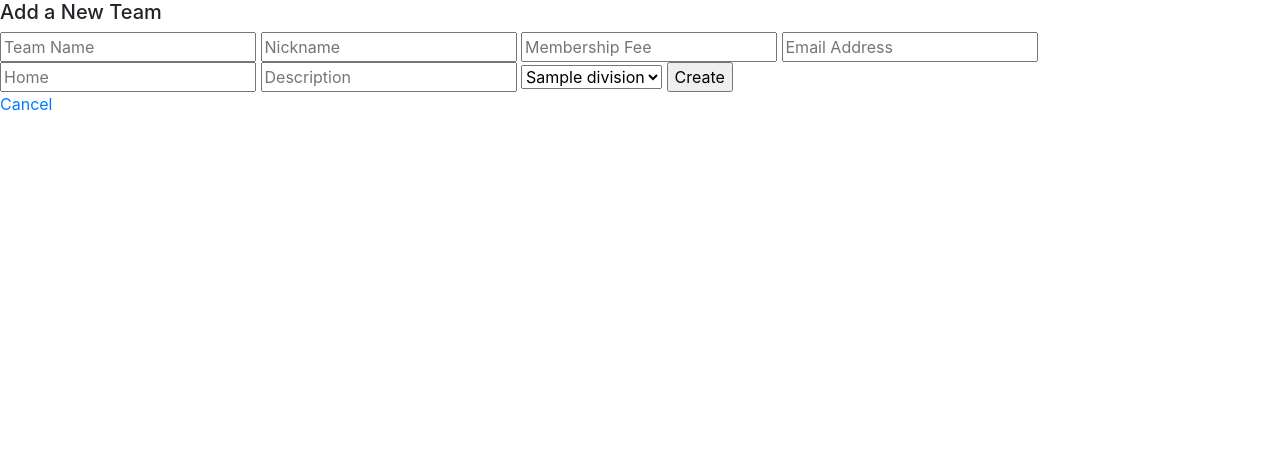
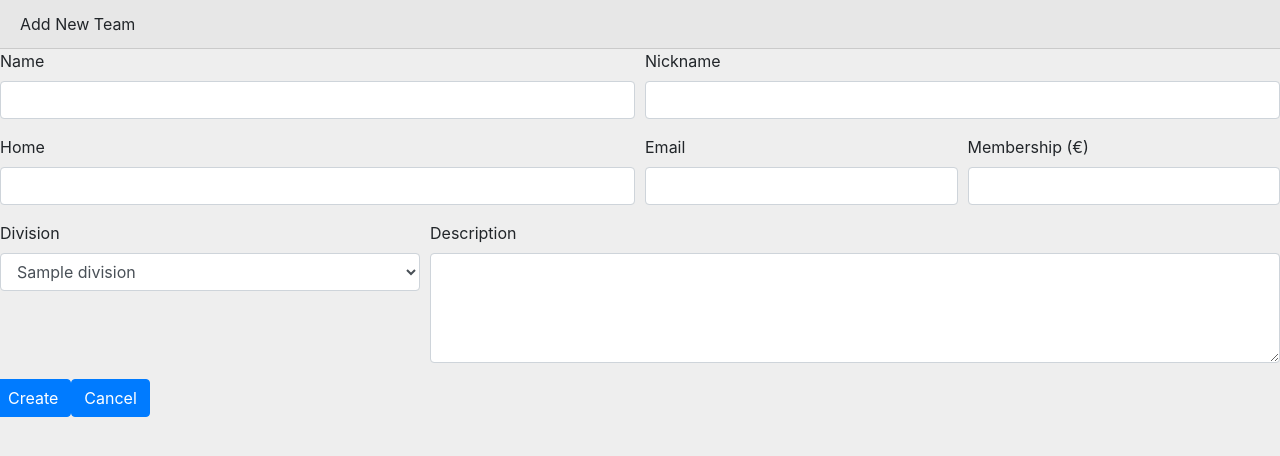
Before and after one commit to colm29/leagueAdmin, a Flask app: template templates/newTeam.html in a window 1280 px wide. Shown: the part 56-512 px from the top of the page. Run offline with Flask 2, Linux system fonts and the light colour scheme; the template is opened without the code that fills it: most values are stand-ins (such as "Sample title", 1, 10 or a date in 2020); parts of the project's set-up code (start-up, migrations or seed data) failed here and were passed over; some libraries are stand-ins or nearby versions.

Commit message:
Improve layout NewTeam bootstrap

```diff
--- a/templates/newTeam.html
+++ b/templates/newTeam.html
@@ -1,42 +1,49 @@
-<!DOCTYPE html>
-<html lang="en" dir="ltr">
-  <head>
-    <title>Amateur Football Soccer League Dublin Ireland</title>
-    <!-- Required meta tags -->
-    <meta charset="utf-8">
-    <meta name="viewport" content="width=device-width, initial-scale=1, shrink-to-fit=no">
-
-    <!-- Bootstrap CSS -->
-    <link rel="stylesheet" href="https://stackpath.bootstrapcdn.com/bootstrap/4.3.1/css/bootstrap.min.css" integrity="sha384-ggOyR0iXCbMQv3Xipma34MD+dH/1fQ784/j6cY/iJTQUOhcWr7x9JvoRxT2MZw1T" crossorigin="anonymous">
-
-  </head>
-  <body>
-  <nav class="navbar navbar-expand-lg navbar-light bg-light">
-  <a class="navbar-brand" href={{url_for('showDivisions')}}>Amateur Football League</a>
-  <div class="collapse navbar-collapse" id="navbarSupportedContent">  </div>
-  <ul class="nav navbar-nav navbar-right">
-       {% if 'user_id' not in session %}
-        <li><a href={{url_for('showLogin')}} class="btn btn-primary">Log In</a></li>
-      {% else %}
-        <li><a href={{url_for('disconnect')}} class="btn btn-primary">Log Out</a></li>
-      {% endif %}
-    </ul>
-</nav>
-  <h5>Add a New Team</h5>
-    <form action={{url_for('newTeam', division_id = division_id)}} method="post">
-      <input type="text" name="name" placeholder="Team Name">
-      <input type="text" name="nickname" placeholder="Nickname">
-      <input type="text" name="membership" placeholder = "Membership Fee">
-      <input type="text" name="email" placeholder = "Email Address">
-      <input type="text" name="home" placeholder = "Home">
-      <input type="text" name="description" placeholder ="Description">
-      <select name="division" placeholder ="Division">
+{% extends 'divisions.html' %}
+{% block main %}
+<div class='card-header'>Add New Team</div>
+<form action={{url_for('newTeam', division_name = division_name)}} method="post">
+  <div class="form-row">
+    <div class="form-group col-6">
+      <label for="name">Name</label>
+      <input type="text" class="form-control" name="name">
+    </div>
+    <div class="form-group col-6">
+      <label for="nickname">Nickname</label>
+      <input type="text" class="form-control" name="nickname">
+    </div>
+  </div>
+  <div class='form-row'>
+    <div class="form-group col-6">
+      <label for='home'>Home</label>
+      <input type="text" class="form-control" name="home">
+    </div>
+    <div class="form-group col-3">
+      <label for="email">Email</label>
+      <input type="email" class="form-control" name='email'>
+    </div>
+    <div class="form-group col-3">
+      <label for="membership">Membership (€)</label>
+      <input type="text" class="form-control" name="membership">
+    </div>
+  </div>
+  <div class="form-row">
+    <div class="form-group col-md-4">
+      <label for="division">Division</label>
+      <select name="division" class='form-control'>
         {% for d in divisions %}
-          <option value={{d.id}} {% if division_id == d.id %} selected {% endif %}>{{d.name}}</option>
+          <option value={{d.id}} {% if division_name == d.name %} selected {% endif %}>{{d.name}}</option>
         {% endfor %}
       </select>
-      <input type="submit" value="Create">
-    </form>
-    <a href = {{url_for('showTeams', division_id = division_id)}}>Cancel</a>
-  </body>
-</html>
+    </div>
+    <div class="form-group col-8">
+      <label for="description">Description</label>
+      <textarea class="form-control" name='description' rows='4'></textarea>
+    </div>
+  </div>
+  <div class ='form-row'>
+    <button type='submit' class='btn btn-primary'>Create</button>
+    <a class='btn btn-primary' role='button' href = {{url_for('showTeams', division_name = division_name)}}>Cancel</a>
+  </div>
+</form>
+
+{% endblock %}
```
